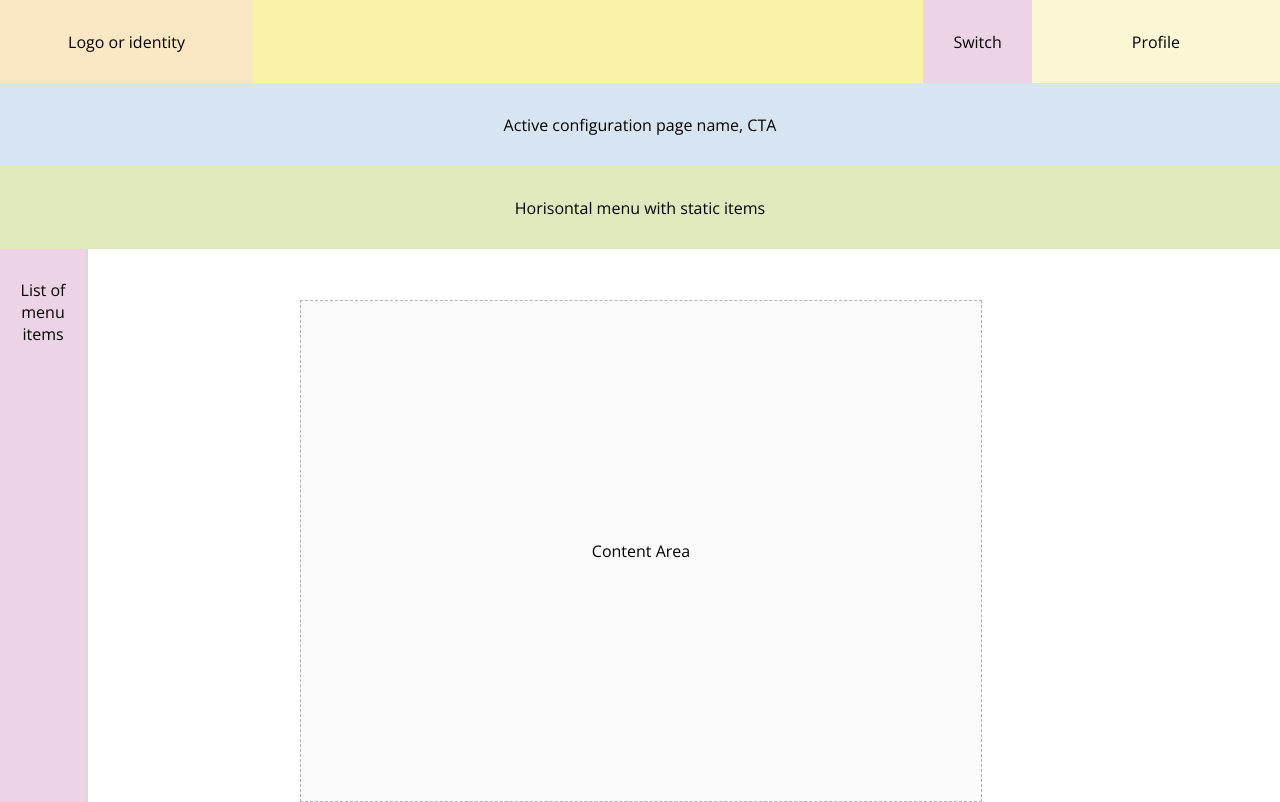
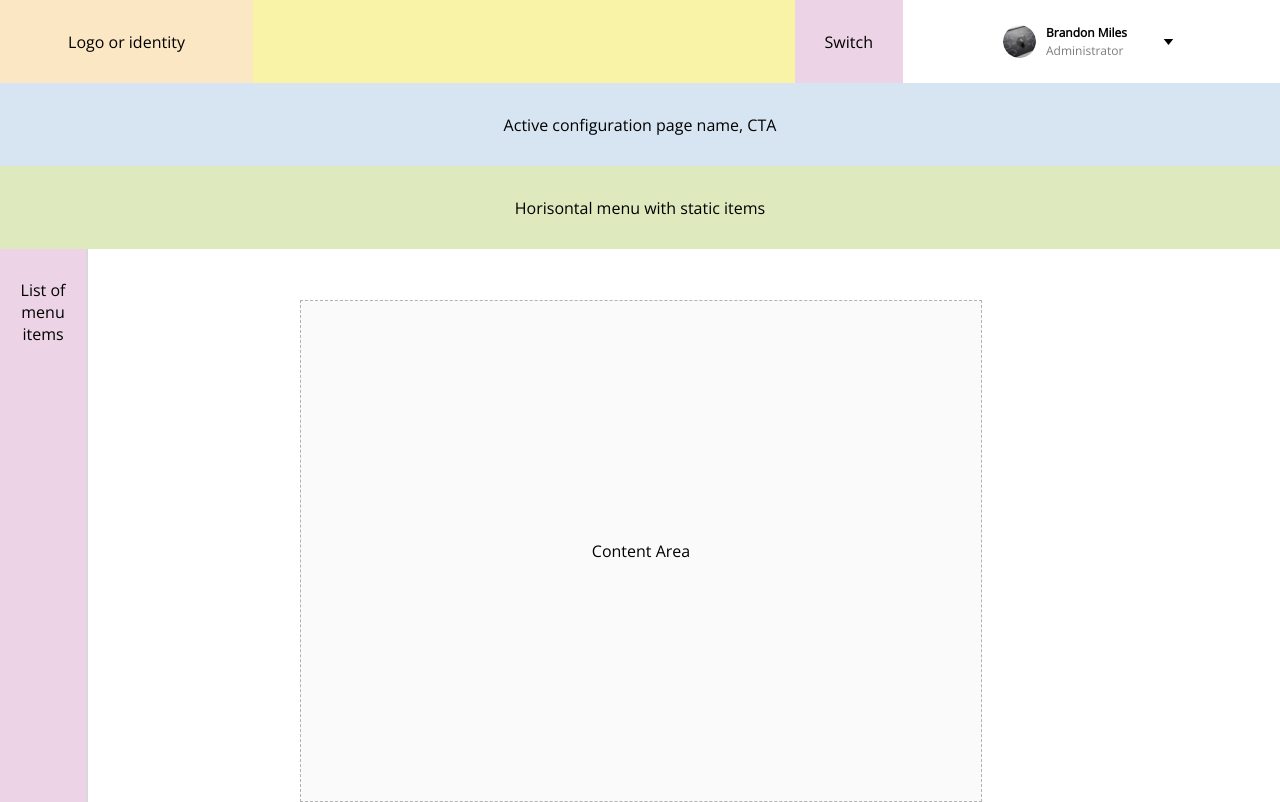
Before and after one commit to ira-vdovychenko/sports-hub, a React (Create React App) app: page /admin in a window 1280 px wide. Built offline with nearby package versions, Linux system fonts and the light colour scheme.

Commit message:
Added page structure (admin side): user profile section in the header

```diff
--- a/src/components/AdminLayout/AdminHeader/AdminHeader.js
+++ b/src/components/AdminLayout/AdminHeader/AdminHeader.js
@@ -1,4 +1,5 @@
 import React from "react";
+import Profile from "../../ProfileSection/Profile";
 import * as Styled from "./styled";
 
 export default function AdminHeader() {
@@ -10,7 +11,7 @@ export default function AdminHeader() {
                         <Styled.LogoLink href="#">Logo or identity</Styled.LogoLink>
                     </Styled.Logo>
                     <Styled.Switch>Switch</Styled.Switch>
-                    <Styled.Profile>Profile</Styled.Profile>
+                    <Profile/>
                 </Styled.HeaderNavbar>
                 <Styled.HeaderPageName>Active configuration page name, CTA</Styled.HeaderPageName>
                 <Styled.HeaderHorisontalMenu>Horisontal menu with static items</Styled.HeaderHorisontalMenu>
--- /dev/null
+++ b/src/components/ProfileSection/Profile.js
@@ -0,0 +1,84 @@
+import React, { useState, useEffect } from "react";
+import { useLocation } from "react-router-dom";
+import LogInButton from "../Buttons/LogIn/LogInButton";
+import SignUpButton from "../Buttons/SignUp/SignUpButton";
+import ellipse from "../../assets/Ellipse.png";
+import * as Styled from "./styled";
+
+export default function Profile() {
+  const [isProfileMenuOpen, setProfileMenuOpen] = useState(false);
+  const [auth, setAuth] = useState(true);
+  const [isAdmin, setIsAdmin] = useState(true);
+  const { pathname } = useLocation();
+
+  useEffect(() => {
+    setIsAdmin(pathname.startsWith('/admin'));
+  }, [pathname]);
+
+  const toggleProfileMenu = () => {
+    setProfileMenuOpen(!isProfileMenuOpen);
+  };
+
+  return (
+    <Styled.ProfileContainer>
+      {auth && !isAdmin ? (
+        <Styled.User>
+          <Styled.UserImage src={ellipse} alt="User's Image" />
+          <Styled.UserName>Ivan Baloh</Styled.UserName>
+          <Styled.DropDownSurvey>
+            <Styled.DropDownButton onClick={toggleProfileMenu}>
+              {isProfileMenuOpen ? <Styled.MenuUpIcon /> : <Styled.MenuDownIcon />}
+            </Styled.DropDownButton>
+            {isProfileMenuOpen && (
+              <Styled.DropDownSurveyList>
+                <Styled.DropDownNameItem>
+                  Ivan Baloh
+                  <Styled.ItemEmail>ivanbaloh@gmail.com</Styled.ItemEmail>
+                </Styled.DropDownNameItem>
+                <Styled.DropDownSurveyItem to="/profile">View profile</Styled.DropDownSurveyItem>
+                <Styled.DropDownSurveyItem to="/profile/change-password">Change password</Styled.DropDownSurveyItem>
+                <Styled.DropDownSurveyItem to="/profile/surveys">My surveys</Styled.DropDownSurveyItem>
+                <Styled.DropDownSurveyItem to="/profile/team-hub">Team hub</Styled.DropDownSurveyItem>
+                <Styled.DropDownSurveyItem>Log out</Styled.DropDownSurveyItem>
+              </Styled.DropDownSurveyList>
+            )}
+          </Styled.DropDownSurvey>
+        </Styled.User>
+      ) : (
+        <>
+          {!isAdmin && (
+            <>
+              <SignUpButton>Sign Up</SignUpButton>
+              <LogInButton>Log In</LogInButton>
+            </>
+          )}
+        </>
+      )}
+      {isAdmin && (
+        <Styled.ProfileContainer>
+          <Styled.User>
+            <Styled.UserImage src={ellipse} alt="User's Image" />
+            <Styled.UserName>
+              Brandon Miles
+              <Styled.ItemEmail>Administrator</Styled.ItemEmail>
+            </Styled.UserName>
+          </Styled.User>
+          <Styled.DropDownSurvey>
+            <Styled.DropDownButton onClick={toggleProfileMenu}>
+              {isProfileMenuOpen ? <Styled.MenuUpIcon /> : <Styled.MenuDownIcon />}
+            </Styled.DropDownButton>
+            {isProfileMenuOpen && (
+              <Styled.AdminDropDownSurveyList>
+                <Styled.DropDownNameItem>
+                  Ivan Baloh
+                  <Styled.ItemEmail>ivanbaloh@gmail.com</Styled.ItemEmail>
+                </Styled.DropDownNameItem>
+                <Styled.DropDownSurveyItem>Log out</Styled.DropDownSurveyItem>
+              </Styled.AdminDropDownSurveyList>
+            )}
+          </Styled.DropDownSurvey>
+        </Styled.ProfileContainer>
+      )}
+    </Styled.ProfileContainer>
+  );
+}
--- a/src/components/UserProfile/styled.js
+++ b/src/components/ProfileSection/styled.js
@@ -54,6 +54,10 @@ export const DropDownSurveyList = styled.div`
   flex-direction: column;
   background: #FFFFFF;
   box-shadow: 0px 0px 17px #00000017;
+`;
+
+export const AdminDropDownSurveyList = styled(DropDownSurveyList)`
+  height: 120px;
 `;
 
 export const DropDownSurveyItem = styled(Link)`
--- a/src/components/UserHeader/UserHeader.js
+++ b/src/components/UserHeader/UserHeader.js
@@ -1,6 +1,6 @@
 import React from "react";
 import * as Styled from "./styled";
-import Profile from "../UserProfile/Profile";
+import Profile from "../ProfileSection/Profile";
 
 export default function UserHeader() {
     return (
--- a/src/components/UserProfile/Profile.js
+++ /dev/null
@@ -1,52 +0,0 @@
-import {React, useState} from "react";
-import LogInButton from "../Buttons/LogIn/LogInButton";
-import SignUpButton from "../Buttons/SignUp/SignUpButton";
-import ellipse from "../../assets/Ellipse.png";
-import * as Styled from "./styled";
-
-export default function Profile() {
-    const [isProfileMenuOpen, setProfileMenuOpen] = useState(false);
-    const [auth, setAuth] = useState(true);
-
-    const toggleProfileMenu = () => {
-        setProfileMenuOpen(!isProfileMenuOpen);
-    };
-
-    return (
-        <Styled.ProfileContainer>
-            {auth ? (
-                <Styled.User>
-                    <Styled.UserImage src={ellipse} alt="User's Image" />
-                    <Styled.UserName>Ivan Baloh</Styled.UserName>
-                    <Styled.DropDownSurvey>
-                    <Styled.DropDownButton onClick={toggleProfileMenu}>
-                            {isProfileMenuOpen ? (
-                                <Styled.MenuUpIcon />
-                            ) : (
-                                <Styled.MenuDownIcon />
-                            )}
-                        </Styled.DropDownButton>
-                        {isProfileMenuOpen && (
-                            <Styled.DropDownSurveyList>
-                                <Styled.DropDownNameItem>
-                                    Ivan Baloh
-                                <Styled.ItemEmail>ivanbaloh@gmail.com</Styled.ItemEmail>
-                                </Styled.DropDownNameItem>
-                                <Styled.DropDownSurveyItem to="/profile">View profile</Styled.DropDownSurveyItem>
-                                <Styled.DropDownSurveyItem to="/profile/change-password">Change password</Styled.DropDownSurveyItem>
-                                <Styled.DropDownSurveyItem to="/profile/surveys">My surveys</Styled.DropDownSurveyItem>
-                                <Styled.DropDownSurveyItem to="/profile/team-hub">Team hub</Styled.DropDownSurveyItem>
-                                <Styled.DropDownSurveyItem>Log out</Styled.DropDownSurveyItem>
-                            </Styled.DropDownSurveyList>
-                        )}
-                    </Styled.DropDownSurvey>
-                </Styled.User>
-            ) : (
-                <>
-                    <SignUpButton>Sign Up</SignUpButton>
-                    <LogInButton>Log In</LogInButton>
-                </>
-            )}
-        </Styled.ProfileContainer>
-    );
-}
```
Also changed, not shown: src/components/ProfileSection/fgf.js (added).
